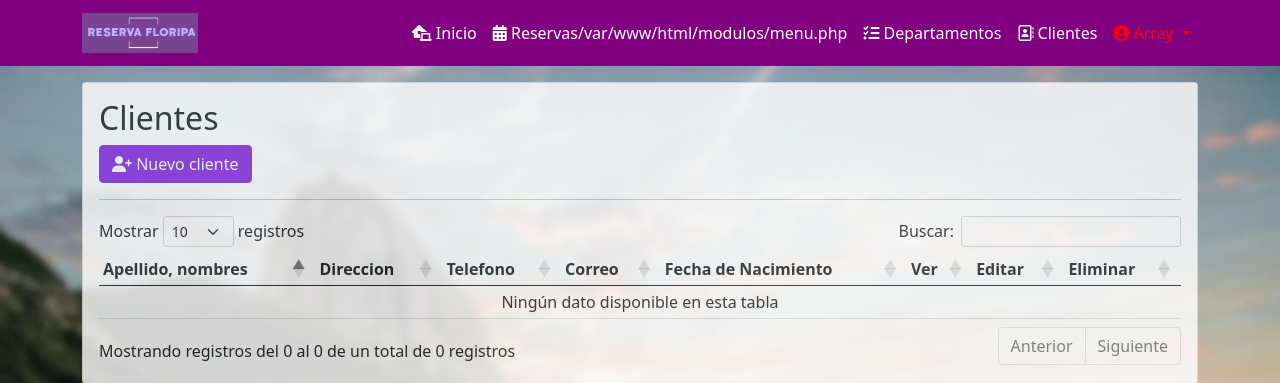
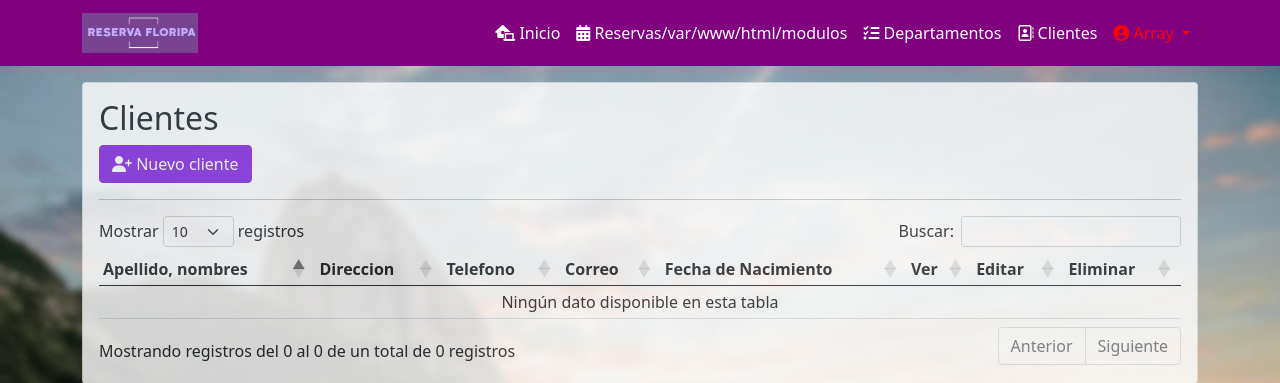
Before and after one commit to maximilianoscr/reserva-floripa, a PHP site: page /modulos/clientes.php in a window 1280 px wide. Shown: the top 383 px of the page. Run offline with PHP 8.4, Linux system fonts and the light colour scheme; the visitor is signed in with stand-in values (Sample User, id 1); data that the repository does not hold is empty; some libraries are stand-ins or nearby versions.

```diff
--- a/modulos/menu.php
+++ b/modulos/menu.php
@@ -20,7 +20,7 @@
         <?}?>
         <li class="nav-item">
           <a class="nav-link active colorLetra" href="reservas.php">
-            <i class="fa-solid fa-calendar-days"></i> Reservas<?echo __FILE__;?>
+            <i class="fa-solid fa-calendar-days"></i> Reservas<?echo __DIR__;?>
           </a>
         </li>
         <li class="nav-item">
```
